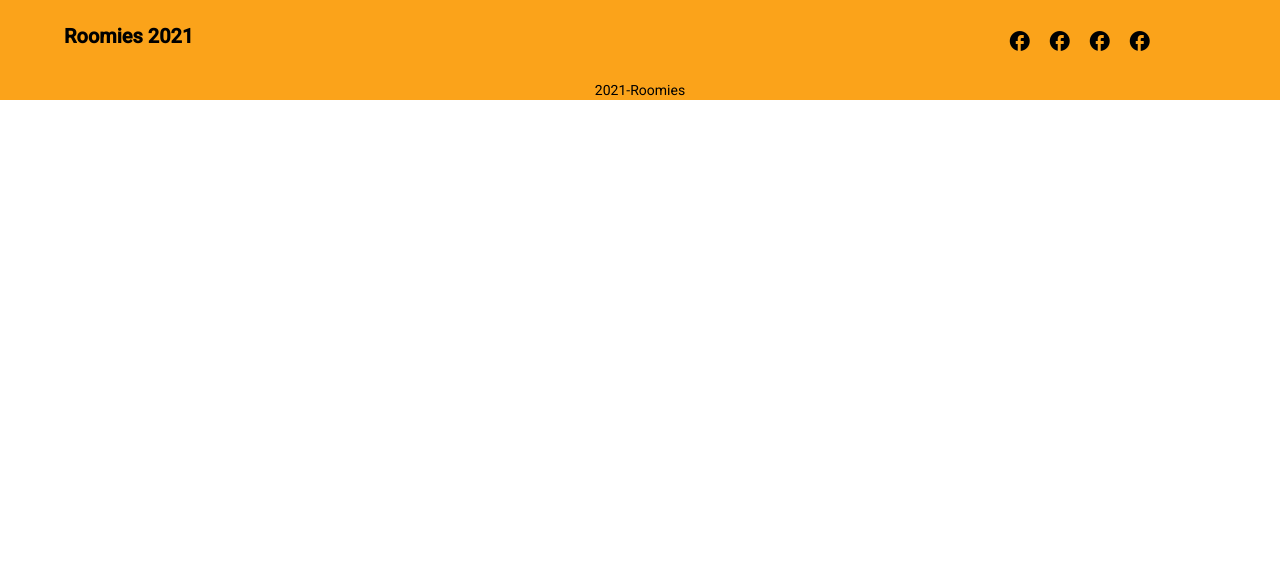
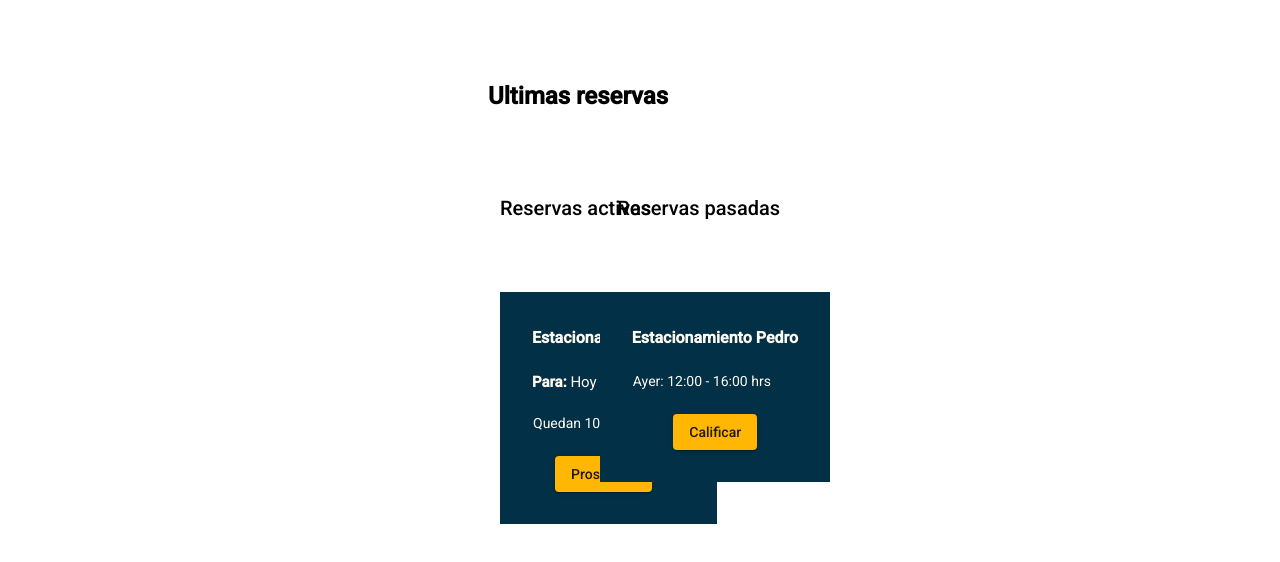
Before and after one commit to carlos130702/Fronted-Web-App, an Angular app: page / in a window 1280 px wide. Shown: the top 562 px of the page. Built offline with nearby package versions, Linux system fonts and the light colour scheme.

Commit message:
i added driver-reservation in the navbar

```diff
--- a/angular.json
+++ b/angular.json
@@ -1,5 +1,8 @@
 {
   "$schema": "./node_modules/@angular/cli/lib/config/schema.json",
+  "cli": {
+    "analytics": "637c4cfd-fad0-43cd-b3f5-34626f26518e"
+  },
   "version": 1,
   "newProjectRoot": "projects",
   "projects": {
--- a/src/app/app.component.html
+++ b/src/app/app.component.html
@@ -1,20 +1 @@
-
-
-<router-outlet></router-outlet>
-
-
-<footer style="background-color: rgb(251,163,26); width: 100%;height: 100px;display: flex;flex-direction: column">
-  <div style="height: 20%"></div>
-  <div style="display: flex;flex-direction: row;width: 90%;height: 60%;margin: auto">
-    <h2 style="font-weight: bolder">Roomies 2021</h2>
-    <div style="margin-left: 70%">
-      <button mat-icon-button><mat-icon>facebook</mat-icon></button>
-      <button mat-icon-button><mat-icon>facebook</mat-icon></button>
-      <button mat-icon-button><mat-icon>facebook</mat-icon></button>
-      <button mat-icon-button><mat-icon>facebook</mat-icon></button>
-    </div>
-  </div>
-  <div style="text-align: center; width: 100%;height: 20%">
-    <p>2021-Roomies</p>
-  </div>
-</footer>
+<app-reservation-driver></app-reservation-driver>
--- a/src/app/reservation-driver/reservation-driver.component.css
+++ b/src/app/reservation-driver/reservation-driver.component.css
@@ -2,10 +2,41 @@
     width: 304px;
     margin: 80px auto;
 }
-.table-2 {
-    width: 304px;
-    right:400px;
+div#table-2 {
+    position: absolute;
+    left: 500px;
 }
-.table-3 {
-    width: 304px;
+div#table-3 {
+    position:absolute;
+    right: 500px;
 }
+
+div#table-4 {
+background-color:#023047;
+color:floralwhite;
+position: absolute;
+left: 400px;
+margin:100px;
+border:30px solid #023047;
+}
+
+div#table-5 {
+background-color:#023047;
+color:floralwhite;
+position: absolute;
+right: 350px;
+margin:100px;
+border:30px solid #023047;
+}
+
+.btn_pro{
+    background-color: #FFB703;
+    margin-top: 20px;
+    margin-left: 15%;
+}
+
+.btn_cal{
+    background-color: #FFB703;
+    margin-top: 20px;
+    margin-left: 25%;
+}
--- a/src/app/reservation-driver/reservation-driver.component.html
+++ b/src/app/reservation-driver/reservation-driver.component.html
@@ -1,9 +1,43 @@
-<div class="table-1">
-    <h1>Ultimas reservas</h1>
-</div>
-<div class="table-2">
-    <h1>Reservas activas</h1>
-</div>
-<div class="table-3">
-    <h1>Reservas pasadas</h1>
-</div>
+<body>
+    <div class="table-1">
+        <h1><b>Ultimas reservas</b></h1>
+    </div>
+
+    <div id="table-2">
+        <h2>Reservas activas</h2>
+    </div>
+
+    <div id="table-3">
+        <h2>Reservas pasadas</h2>
+    </div>
+
+    <div id="table-4">
+    <table class="table-4">
+        <tr>
+            <h3><b>Estacionamiento XYZ</b></h3>
+        </tr>
+        <tr>
+            <H4><b>Para:</b> Hoy 11:30 hrs</H4>
+        </tr>
+        <tr>
+            <td>Quedan 10 minutos...</td>
+        </tr>
+        <tr>
+        <button class="btn_pro" mat-raised-button>Prosponer</button>
+        </tr>
+    </table>
+    </div>
+
+    <div id="table-5">
+        <table class="table-5">
+            <tr>
+                <h3><b>Estacionamiento Pedro</b></h3>
+            </tr>
+            <tr>
+                <td>Ayer: 12:00 - 16:00 hrs</td>
+            </tr>
+            <tr>
+                <button class="btn_cal" mat-raised-button>Calificar</button>
+                </tr>
+        </table>
+        </div>
```
